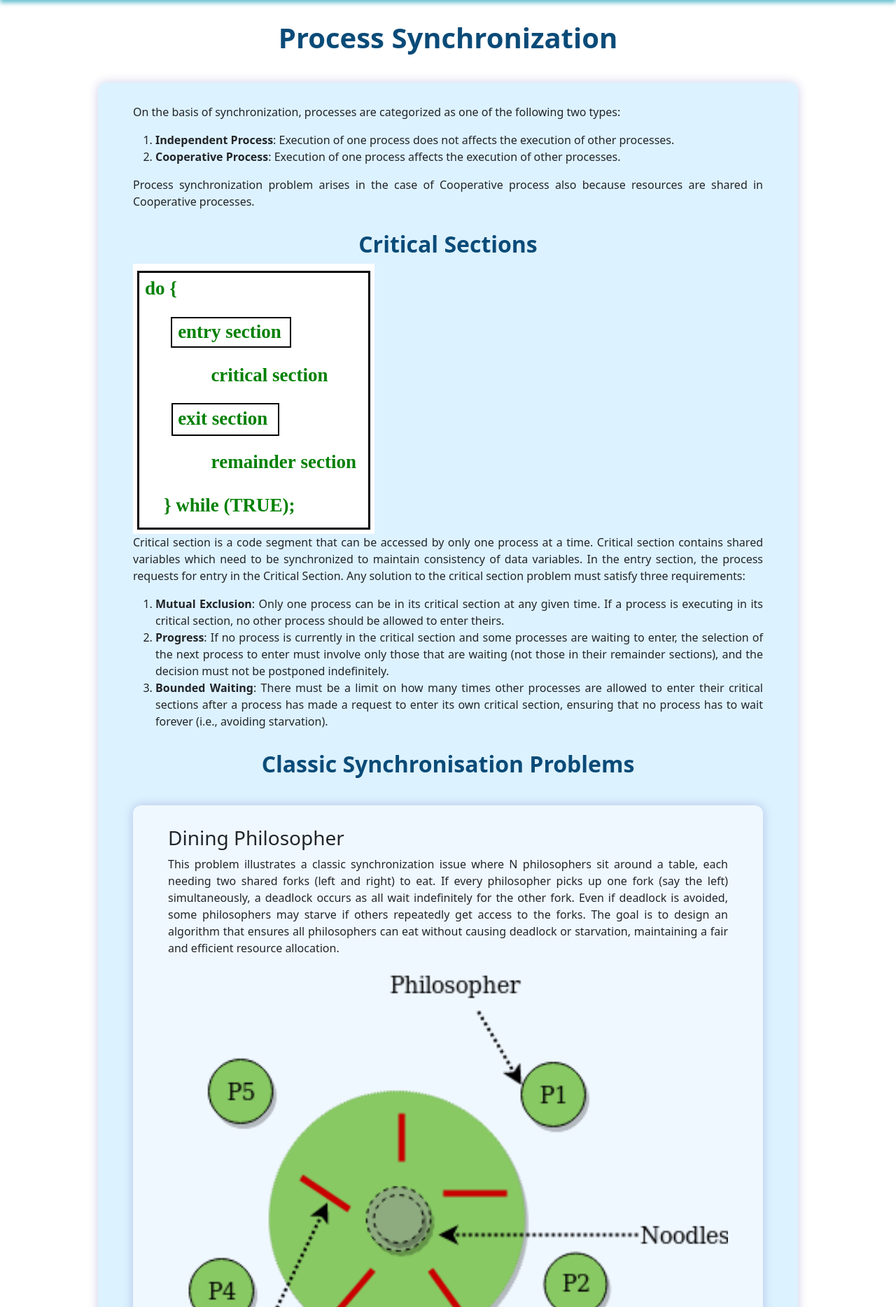
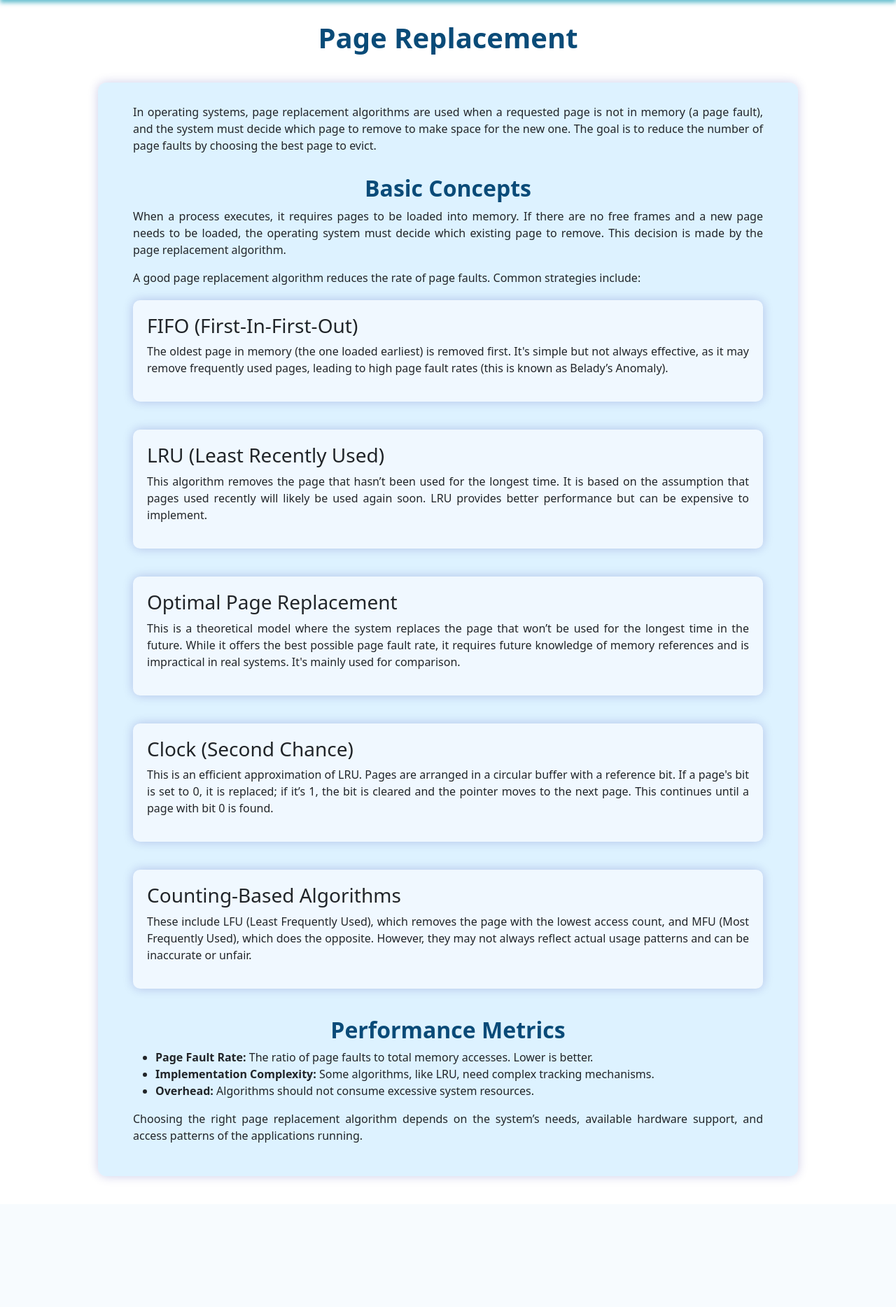
Before and after one commit to VarshiniAdurti28/OSLearn, a Flask app: page /page-replacement in a window 1280 px wide; the page is wider, and only the part inside the window is pictured. Shown: the part 52-1920 px from the top of that part at 70% size. After the commit the page ends 1736 px from the top of that part, so only its background shows below. Run offline with Flask 2, Linux system fonts and the light colour scheme.

Commit message:
Update wiki.html

```diff
--- a/app/templates/page_replacement/wiki.html
+++ b/app/templates/page_replacement/wiki.html
@@ -1,9 +1,8 @@
 {% extends 'base.html' %}
 
 {% block title %}
-Process Synchronization
+Page Replacement
 {% endblock %}
-
 
 {% block style %}
 <style>
@@ -20,10 +19,6 @@ Process Synchronization
         color: #0a4b78;
     }
 
-    h1 {
-        text-align: center;
-    }
-
     section {
         text-align: justify;
         text-justify: inter-word;
@@ -33,129 +28,68 @@ Process Synchronization
         background-color: rgba(144, 213, 255, 0.3);
         border-radius: 12px;
         box-shadow: 0 0 15px rgba(0, 0, 139, 0.2);
-
     }
 
-    .container {
-        padding: 20px 0;
-    }
-
-    label {
-        font-weight: 600;
-    }
-
-    .form-group {
-        margin-bottom: 20px;
-    }
-
-    .panel-footer {
-        margin-top: 30px;
+    .info-card {
         display: flex;
+        flex-direction: column;
         justify-content: center;
-    }
-
-    ul#printing {
-        margin-top: 30px;
-    }
-
-    .info-card{
-        display:flex;
-        flex-direction: column;
-        justify-content:center;
         background-color: #F0F8FF;
         transition: transform 0.3s ease;
+        margin-top: 20px;
+        padding: 20px;
+        border-radius: 10px;
     }
 
     .info-card:hover {
         transform: scale(1.02);
     }
-
 </style>
 {% endblock %}
 
 {% block body %}
-<h1 style="text-align: center;">Process Synchronization</h1>
+<h1>Page Replacement</h1>
 
 <section>
+    <p>In operating systems, page replacement algorithms are used when a requested page is not in memory (a page fault), and the system must decide which page to remove to make space for the new one. The goal is to reduce the number of page faults by choosing the best page to evict.</p>
 
-<p>On the basis of synchronization, processes are categorized as one of the following two types:</p>
-<ol>
-    <li><b>Independent Process</b>: Execution of one process does not affects the execution of other processes.</li>
-    <li><b>Cooperative Process</b>: Execution of one process affects the execution of other processes.</li>
-</ol>
-<p>Process synchronization problem arises in the case of Cooperative process also because resources are shared in
-    Cooperative processes.</p>
-<h2>Critical Sections</h2>
-<img src="/static/images/critical_section.png" />
-<p>Critical section is a code segment that can be accessed by only one process at a time. Critical section contains
-    shared variables which need to be synchronized to maintain consistency of data variables. In the entry section, the
-    process requests for entry in the Critical Section. Any solution to the critical section
-    problem must satisfy three requirements:
-<p>
-<ol>
-    <li><b>Mutual Exclusion</b>: Only one process can be in its critical section at any given time. If a process is executing in its critical section, no other process should be allowed to enter theirs.</li>
-    <li><b>Progress</b>: If no process is currently in the critical section and some processes are waiting to enter, the selection of the next process to enter must involve only those that are waiting (not those in their remainder sections), and the decision must not be postponed indefinitely.
-    </li>
-    <li><b>Bounded Waiting</b>: There must be a limit on how many times other processes are allowed to enter their critical sections after a process has made a request to enter its own critical section, ensuring that no process has to wait forever (i.e., avoiding starvation).</li>
-</ol>
+    <h2>Basic Concepts</h2>
+    <p>When a process executes, it requires pages to be loaded into memory. If there are no free frames and a new page needs to be loaded, the operating system must decide which existing page to remove. This decision is made by the page replacement algorithm.</p>
 
-<h2>Classic Synchronisation Problems</h2>
+    <p>A good page replacement algorithm reduces the rate of page faults. Common strategies include:</p>
+
     <section class="info-card">
-        <h3>Dining Philosopher</h3>
-        <p>This problem illustrates a classic synchronization issue where N philosophers sit around a table, each needing two shared forks (left and right) to eat. If every philosopher picks up one fork (say the left) simultaneously, a deadlock occurs as all wait indefinitely for the other fork. Even if deadlock is avoided, some philosophers may starve if others repeatedly get access to the forks. The goal is to design an algorithm that ensures all philosophers can eat without causing deadlock or starvation, maintaining a fair and efficient resource allocation.</p>
-        <img src="/static/images/dining_philosopher.png" />
-    </section>
-    <section class="info-card">
-        <h3>Producer Consumer</h3>
-        <p>In this problem, one or more processes produce items into a buffer. Another set of processes consume items
-            from the buffer. The buffer can be bounded or unbounded, but let’s discuss the bounded case here. Several
-            real life scenarios map to this problem. For example, a disk driver produces disk blocks, and the kernel
-            consumes them and hands them over to waiting processes.</p>
-        <p>Producers and consumers may also need to wait for each other: a consumer must wait for the producer to put
-            something in an empty buffer, and a producer must wait for the consumer to take something out of a full
-            buffer.</p>
-        <p>To solve this problem, we need two counting semaphores – Full and Empty. “Full” keeps track of number of
-            items in the buffer at any given time and “Empty” keeps track of number of unoccupied slots.
-        </p>
-
-        <img src="/static/images/prod_cons.png" />
+        <h3>FIFO (First-In-First-Out)</h3>
+        <p>The oldest page in memory (the one loaded earliest) is removed first. It's simple but not always effective, as it may remove frequently used pages, leading to high page fault rates (this is known as Belady’s Anomaly).</p>
     </section>
 
     <section class="info-card">
-        <h3>Reader Writer</h3>
-        <p>The readers-writers problem relates to any shared resource sucha as an object or file that is shared between multiple processes. Some of these processes are readers i.e. they only want to read the data from the object and some of the processes are writers i.e. they want to write into the object.
-
-            The readers-writers problem is used to manage synchronization so that there are no problems with the object data. For example - If two readers access the object at the same time there is no problem. However if two writers or a reader and writer access the object at the same time, there may be problems.
-
-            To solve this situation, a writer should get exclusive access to an object i.e. when a writer is accessing the object, no reader or writer may access it. However, multiple readers can access the object at the same time.
-        </p>
-
-        <img src="/static/images/reader_writers.webp" />
-
+        <h3>LRU (Least Recently Used)</h3>
+        <p>This algorithm removes the page that hasn’t been used for the longest time. It is based on the assumption that pages used recently will likely be used again soon. LRU provides better performance but can be expensive to implement.</p>
     </section>
 
     <section class="info-card">
-        <h3>Sleeping Barber</h3>
-        <p>The analogy is based upon a hypothetical barber shop with one barber. There is a barber shop which has one
-            barber, one barber chair, and n chairs for waiting for customers if there are any to sit on the chair.</p>
-        <ul>
-            <li>If there is no customer, then the barber sleeps in his own chair.</li>
-            <li>When a customer arrives, he has to wake up the barber.</li>
-            <li>If there are many customers and the barber is cutting a customer’s hair, then the remaining customers
-                either wait if there are empty chairs in the waiting room or they leave if no chairs are empty.</li>
-        </ul>
-        <p>The solution to this problem includes three semaphores
-            First is for the customer which counts the number of customers present in the waiting room (customer in the
-            barber chair is not included because he is not waiting).
-            Second, the barber 0 or 1 is used to tell whether the barber is idle or is working, And the third mutex is
-            used to provide the mutual exclusion which is required for the process to execute.
-            In the solution, the customer has the record of the number of customers waiting in the waiting room if the
-            number of customers is equal to the number of chairs in the waiting room then the upcoming customer leaves
-            the barbershop.</p>
-        <img src="/static/images/sleeping_barber.png" />
+        <h3>Optimal Page Replacement</h3>
+        <p>This is a theoretical model where the system replaces the page that won’t be used for the longest time in the future. While it offers the best possible page fault rate, it requires future knowledge of memory references and is impractical in real systems. It's mainly used for comparison.</p>
     </section>
 
+    <section class="info-card">
+        <h3>Clock (Second Chance)</h3>
+        <p>This is an efficient approximation of LRU. Pages are arranged in a circular buffer with a reference bit. If a page's bit is set to 0, it is replaced; if it’s 1, the bit is cleared and the pointer moves to the next page. This continues until a page with bit 0 is found.</p>
+    </section>
+
+    <section class="info-card">
+        <h3>Counting-Based Algorithms</h3>
+        <p>These include LFU (Least Frequently Used), which removes the page with the lowest access count, and MFU (Most Frequently Used), which does the opposite. However, they may not always reflect actual usage patterns and can be inaccurate or unfair.</p>
+    </section>
+
+    <h2>Performance Metrics</h2>
+    <ul>
+        <li><b>Page Fault Rate:</b> The ratio of page faults to total memory accesses. Lower is better.</li>
+        <li><b>Implementation Complexity:</b> Some algorithms, like LRU, need complex tracking mechanisms.</li>
+        <li><b>Overhead:</b> Algorithms should not consume excessive system resources.</li>
+    </ul>
+
+    <p>Choosing the right page replacement algorithm depends on the system’s needs, available hardware support, and access patterns of the applications running.</p>
 </section>
-
-
 {% endblock %}
```
